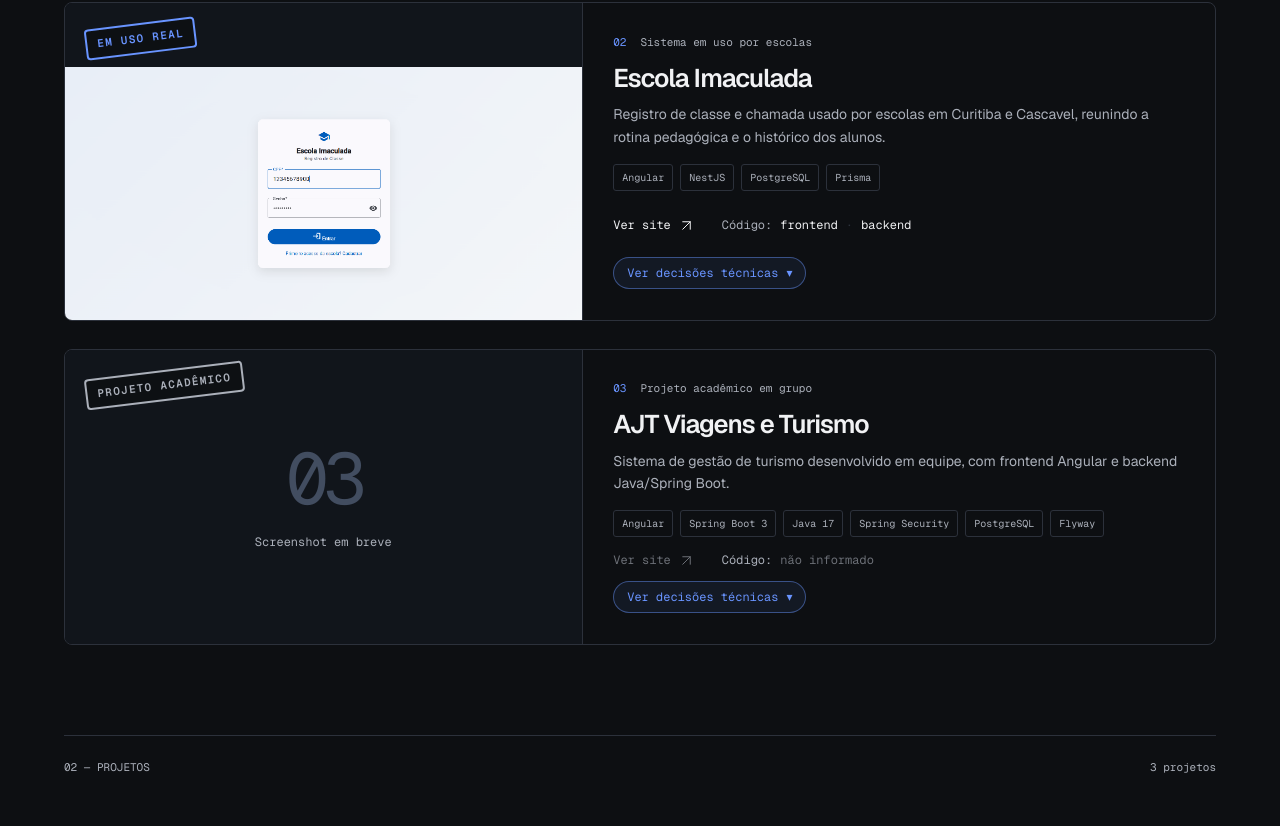
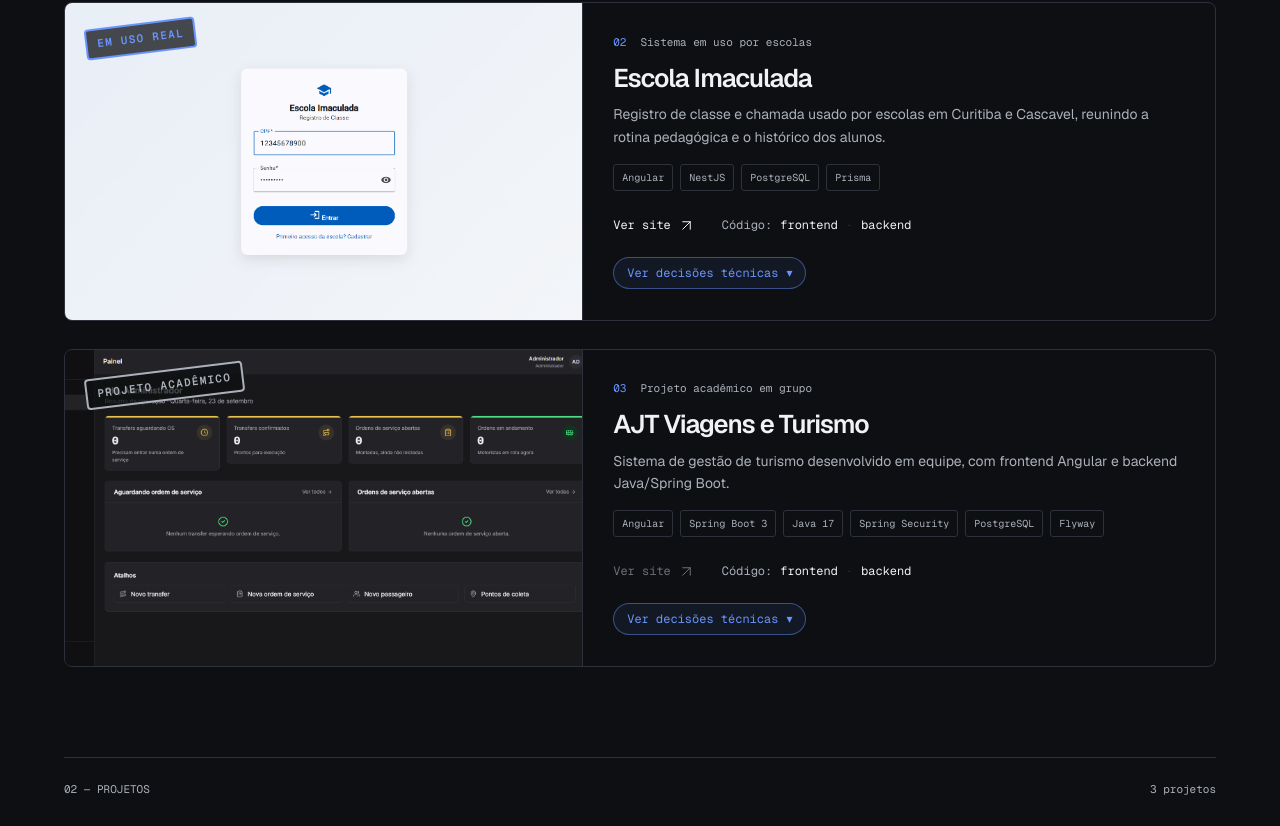
Before and after one commit to guiGocksAfK/GuiGocks-Portfolio, a Next.js app: page / in a window 1280 px wide. Shown: the part 1371-2197 px from the top of the page. Before the commit the page ends 2175 px from the top, so only its background shows below. Built offline with nearby package versions, Linux system fonts and the light colour scheme.

Commit message:
feat: links dos repos e imagem da ajt viagem adicionado

```diff
--- a/src/app/globals.css
+++ b/src/app/globals.css
@@ -202,8 +202,8 @@ html[data-paint] .name-first { color: transparent; -webkit-background-clip: text
 /* Screenshots fill the frame; both current prints keep their key content in the centre.
    Filling the height makes a wide print render ~1200px wide, which is why page.tsx asks next/image for that size. */
 .project-image { object-fit: cover; object-position: center; }
-/* Screenshots sit below a dark strip that holds the inspector's stamp. */
-.project-shot { position: absolute; inset: 64px 0 0; }
+/* Screenshots fill the whole frame; the inspector's stamp sits on top of them. */
+.project-shot { position: absolute; inset: 0; }
 .screenshot-placeholder { height: 100%; min-height: 260px; display: flex; flex-direction: column; align-items: center; justify-content: center; gap: 18px; color: var(--muted); font-size: 12px; }
 .placeholder-number { font-size: 72px; line-height: 1; letter-spacing: -.08em; color: #424d60; }
 /* Compact case study: name, one-line pitch, stack and links up front; technical decisions live in a drawer. */
--- a/src/data/content.ts
+++ b/src/data/content.ts
@@ -86,9 +86,9 @@ export const content = {
         stack: ['Angular', 'Spring Boot 3', 'Java 17', 'Spring Security', 'PostgreSQL', 'Flyway'],
         stamp: { label: 'Projeto acadêmico', tone: 'muted' },
         site: null,
-        repositories: [],
-        screenshot: null,
-        screenshotAlt: 'Interface do sistema AJT Viagens e Turismo',
+        repositories: [{ label: 'Frontend', href: 'https://github.com/k9milly/AJT-Frontend' }, { label: 'Backend', href: 'https://github.com/guiPinheiroAfK/AJT-Backend' }],
+        screenshot: '/projects/AJT.png',
+        screenshotAlt: 'Painel administrativo do AJT Viagens com resumo de transfers e ordens de serviço',
       },
     ] as readonly {
       name: string; category: string; description: string; highlights: readonly string[];
```
Also changed, not shown: public/projects/AJT.png (added).
